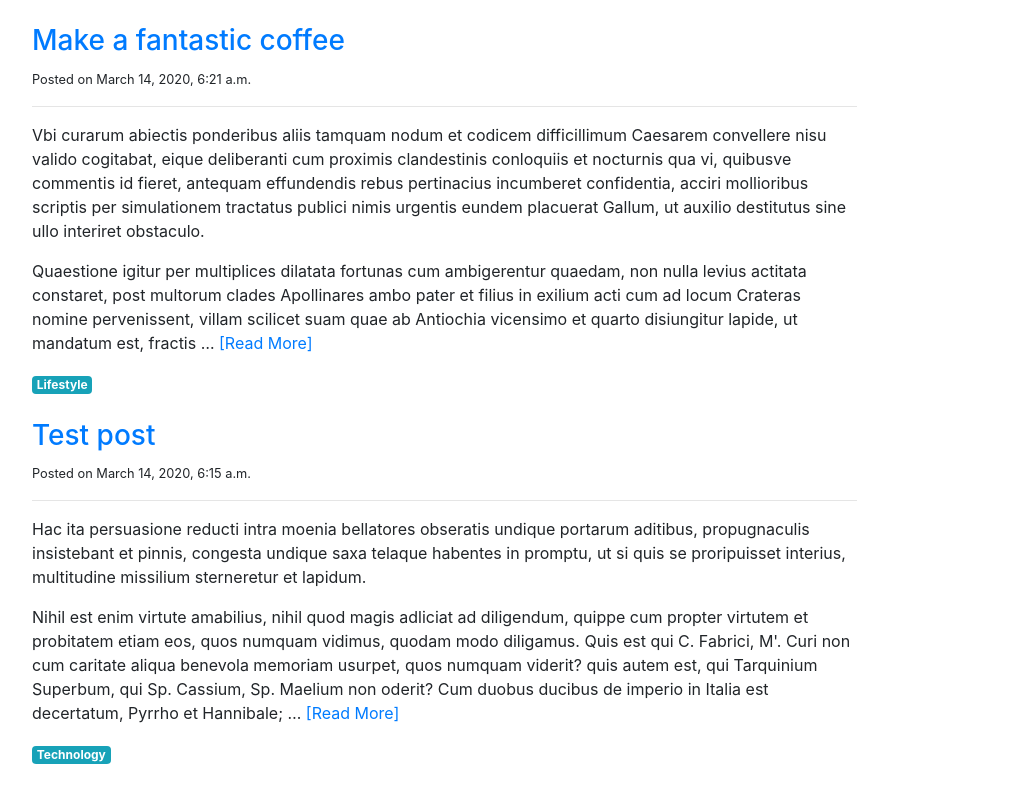
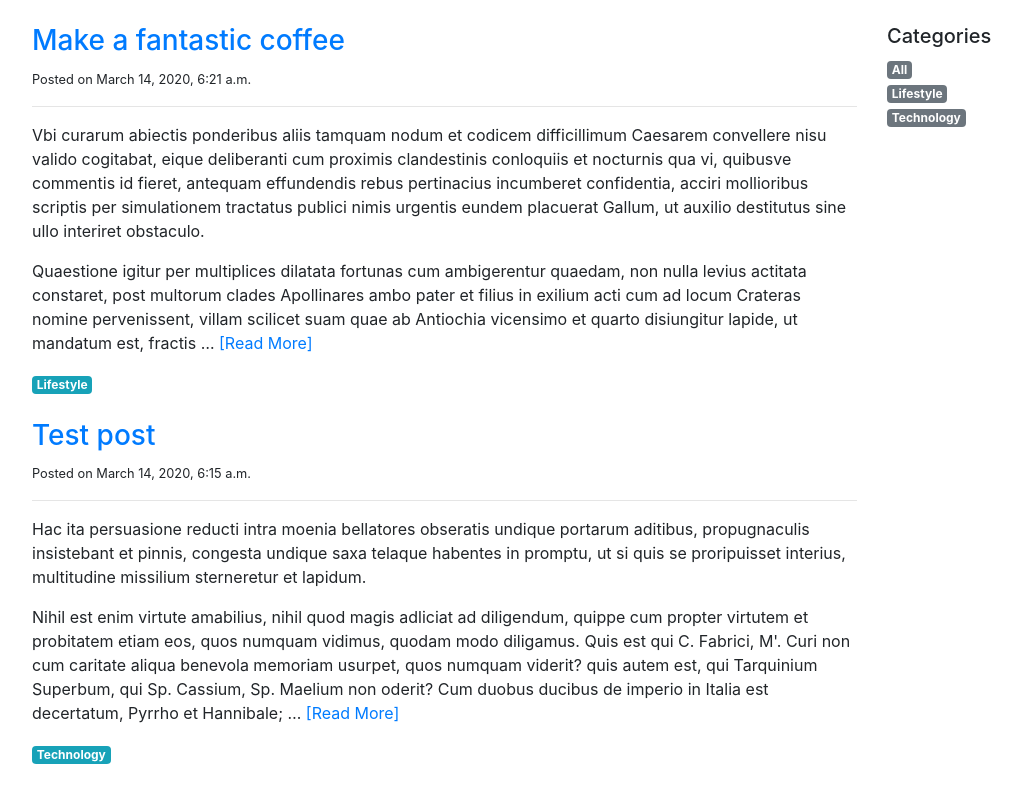
Before and after one commit to Skoatpalace/Blog_Python_Django, a Django app: page /blog/posts/ in a window 1280 px wide. Shown: the whole page, without its empty margins (53-1075 px from the left). Run offline with Django 3.2, Linux system fonts and the light colour scheme; data comes from the database, SQL or seed files in the repository; some libraries are stand-ins or nearby versions.

Commit message:
add llist categories

```diff
--- a/blog/model_helpers.py
+++ b/blog/model_helpers.py
@@ -18,3 +18,9 @@ def get_category_and_posts(category_name):
 
     posts = posts.order_by('-created_at')
     return category, posts
+
+
+def get_categories():
+    categories = list(PostCategory.objects.all().order_by('name'))
+    categories.insert(0, post_category_all)
+    return categories
--- a/blog/templates/blog/post_list.html
+++ b/blog/templates/blog/post_list.html
@@ -28,4 +28,18 @@
     {% endfor %}
 </div>
 
+<div class="col-sm-3">
+    <h5>Categories</h5>
+    <ul class="list-unstyled">
+        {% for cat in categories  %}
+        <li>
+            <a href="{% url 'post-list' cat.slug %}"
+            class="badge badge-secondary">
+                {{ cat.name|capfirst }}
+            </a>
+        </li>
+        {% endfor %}
+    </ul>
+</div>
+
 {% endblock content %}
--- a/blog/views.py
+++ b/blog/views.py
@@ -3,12 +3,12 @@ from blog.models import Post
 from blog import model_helpers
 
 
-
 def post_list(request, category_name=model_helpers.post_category_all.slug()):
     category, posts = model_helpers.get_category_and_posts(category_name)
-
+    categories = model_helpers.get_categories()
     context = {
         'posts': posts,
         'category': category,
+        'categories': categories,
     }
     return render(request, 'blog/post_list.html', context)
```
